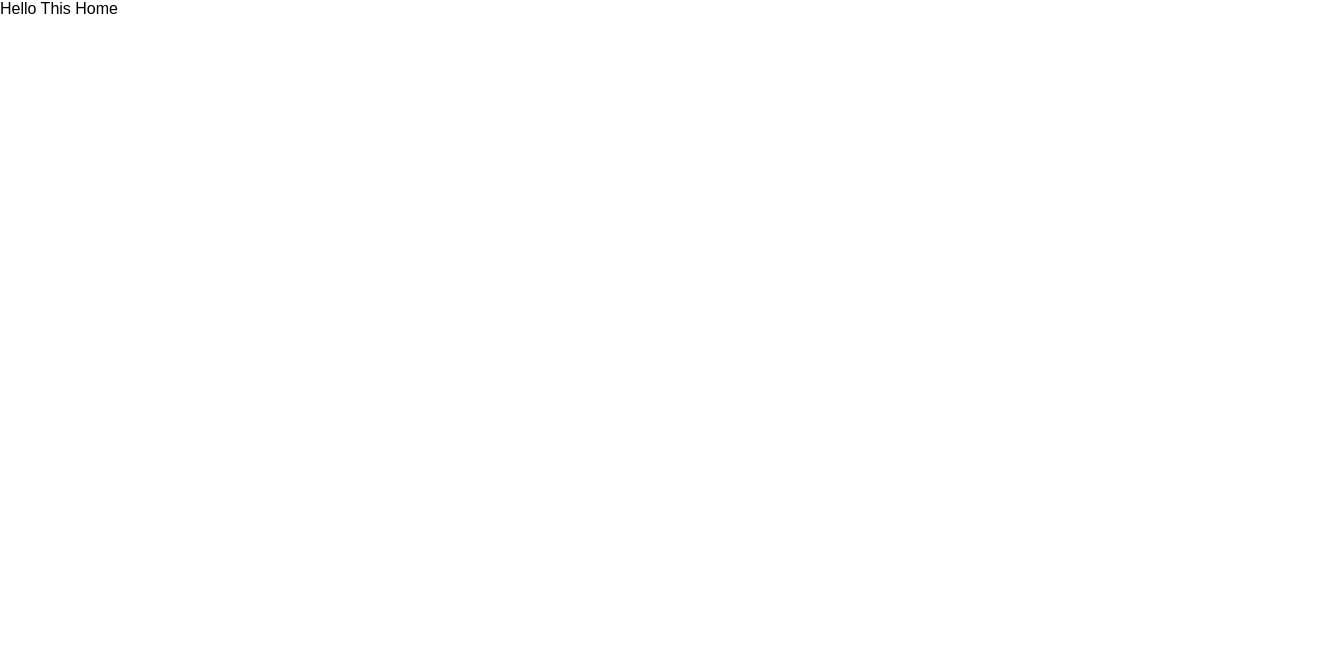
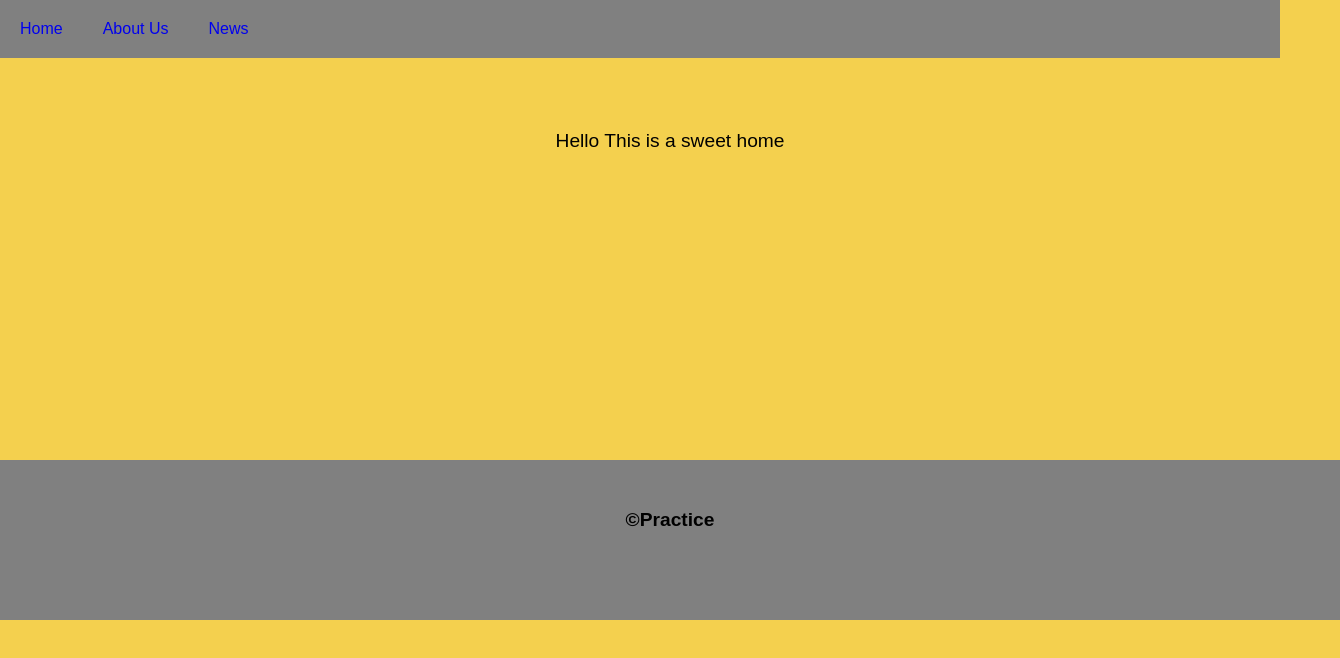
Before and after one commit to steamnp/bfd42, a React (Vite) app: page / in a window 1280 px wide. Shown: the top 658 px of the page, 1340 px wide, since content can reach past the window. Built offline with nearby package versions, Linux system fonts and the light colour scheme.

Commit message:
create components with respected css, change in global css

```diff
--- a/src/App.jsx
+++ b/src/App.jsx
@@ -1,4 +1,6 @@
-import Home from "./home"
+import Footer from "./components/Footer"
+import Navbar from "./components/navbar"
+import Home from "./components/home"
 
 
 function App() {
@@ -6,7 +8,11 @@ function App() {
 
   return (
     <>
+    <div>
+    <Navbar/>
     <Home/>
+    <Footer/>
+    </div>
       </>
   )
 }
--- /dev/null
+++ b/src/components/footer.jsx
@@ -0,0 +1,13 @@
+import React from 'react'
+import styles from './Footer.module.css';
+
+export default function Footer() {
+
+
+  return (
+    <div className ={styles.footer}>
+      <p>&copy;Practice</p>
+
+      </div>
+  )
+}
--- /dev/null
+++ b/src/components/footer.module.css
@@ -0,0 +1,12 @@
+.footer {
+    background-color: hsl(0, 0%, 50%);
+    width: 100vw;
+    height: 100px;
+    position: relative;
+    display: flex;
+    font-size: larger;
+    align-items: start;
+    padding: 30px;
+    justify-content: center;
+
+}
--- /dev/null
+++ b/src/components/home.jsx
@@ -0,0 +1,8 @@
+import React from 'react'
+import sytles from './home.module.css'
+
+export default function Home() {
+  return (
+    <div className = {sytles.home}> Hello This is a sweet home</div>
+  )
+}
--- /dev/null
+++ b/src/components/home.module.css
@@ -0,0 +1,12 @@
+.home {
+    width: 100vw;
+    height: 300px;
+    margin-top: 100px;
+    position: relative;
+    display: flex;
+    font-size: larger;
+    align-items: start;
+    padding: 30px;
+    justify-content: center;
+
+}
--- /dev/null
+++ b/src/components/navbar.jsx
@@ -0,0 +1,19 @@
+import React from 'react'
+import styles from './navbar.module.css'
+import '../global.css'
+
+export default function Navbar() {
+  return (
+    <div className={styles.navbar} >
+
+        <a href='/home'>Home</a>
+
+        <a href='/about'>About Us</a>
+
+        <a href='/news'>News</a>
+
+
+
+      </div>
+  )
+}
--- /dev/null
+++ b/src/components/navbar.module.css
@@ -0,0 +1,17 @@
+.navbar {
+    width: 100vw;
+    justify-content: flex-start;
+    position: fixed;
+    background-color: hsl(0, 0%, 50%);
+    margin-top: -100px;
+    z-index: 1;
+
+}
+
+  .navbar a {
+    float: left;
+    display: flex;
+    padding: 20px 20px;
+    text-decoration: none;
+
+  }
--- a/src/global.css
+++ b/src/global.css
@@ -1,4 +1,35 @@
 body {
     margin: 0;
-    font-family:Arial, Helvetica, sans-serif;
+    font-family: 'Figtree', sans-serif;
+    background-color: hsl(47, 88%, 63%);
+    color:aliceblue  hsl(0, 0%, 7%);
   }
+
+  @media (max-width: 375px) {
+    body {
+        width: 100%;
+
+    }
+}
+
+
+@media (min-width: 376px) and (max-width: 1440px) {
+    body {
+        max-width: 1440px;
+        margin: 0 auto;
+    }
+}
+
+  .white-bg {
+
+    background-color: hsl(0, 0%, 100%);
+  }
+
+  .gray-bg {
+
+    background-color: hsl(0, 0%, 50%);
+  }
+
+p{
+    font-weight: 600;
+}
--- a/src/home.jsx
+++ /dev/null
@@ -1,7 +0,0 @@
-import React from 'react'
-
-export default function Home() {
-  return (
-    <div>Hello This Home</div>
-  )
-}
```
